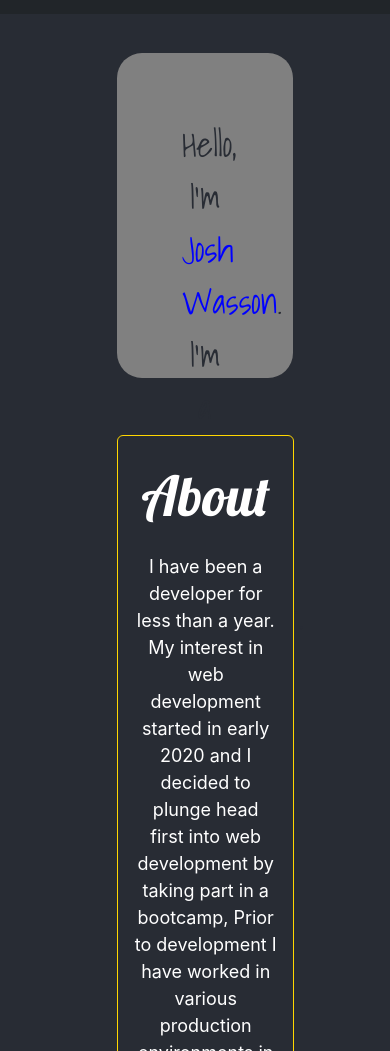
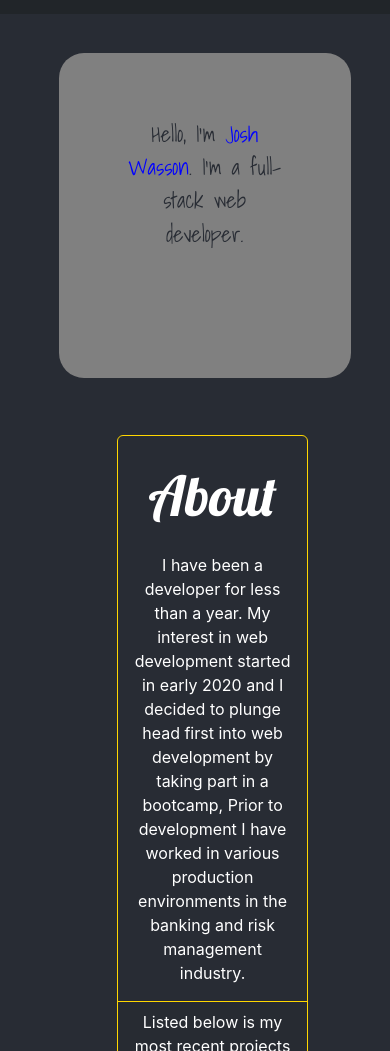
Before and after one commit to Joshwasson92/portfolio-react, a React (Create React App) app: page / in a window 390 px wide. Shown: the part 161-1212 px from the top of the page. Built offline with nearby package versions, Linux system fonts and the light colour scheme.

Commit message:
Mobile Friendly Styling!

```diff
--- a/src/App.css
+++ b/src/App.css
@@ -1,6 +1,15 @@
 @import url("https://fonts.googleapis.com/css2?family=Lobster&family=Shadows+Into+Light&display=swap");
 
-@media all and (min-width: 500px) and (max-width: 750px) {
+@media only screen and (min-width: 350px) and (max-width: 499) {
+  .hello {
+    font-size: large !important;
+  }
+  .name {
+    font-size: 10px !important;
+  }
+}
+
+/* @media (min-width: 500px) and (max-width: 750px) {
   .navLogo {
     max-width: 50px;
   }
@@ -26,9 +35,9 @@
     text-align: justify;
     width: 75%;
   }
-}
+} */
 
-@media all and (min-width: 500px) and (max-width: 750px) {
+@media only screen and (min-width: 500px) and (max-width: 750px) {
   .navLogo {
     max-width: 50px;
   }
@@ -55,7 +64,7 @@
   }
 }
 
-@media all and (min-width: 200px) and (max-width: 500px) {
+@media only screen and (min-width: 200px) and (max-width: 500px) {
   .navLogo {
     max-width: 30px;
   }
@@ -185,11 +194,11 @@
   margin-top: 10%;
   margin-left: 5%;
   height: 325px;
-  width: 45%;
+  width: 75%;
   padding: 65px;
   text-align: center;
   font-family: "Shadows Into Light", cursive;
-  font-size: 35px;
+  font-size: 125%;
   border-radius: 25px;
 }
 
--- a/src/components/About.css
+++ b/src/components/About.css
@@ -1,11 +1,17 @@
 @import url("https://fonts.googleapis.com/css2?family=Lobster&display=swap");
+
+@media only screen and (min-width: 200px) and (max-width: 500px) {
+  .aboutContent {
+    font-size: medium;
+  }
+}
 
 .aboutMeCard {
   background-color: #282c34;
   font-size: large;
-  max-width: 65%;
+  max-width: 85%;
   text-align: center;
-
+  margin-right: 30%;
   border-color: gold;
   align-items: center;
 }
--- a/src/components/About.js
+++ b/src/components/About.js
@@ -10,7 +10,7 @@ function About() {
       <Card className="aboutMeCard">
         <br />
         <Card.Title className="big-about">About</Card.Title>
-        <Card.Body>
+        <Card.Body className="aboutContent">
           I have been a developer for less than a year. My interest in web
           development started in early 2020 and I decided to plunge head first
           into web development by taking part in a bootcamp, Prior to
--- a/src/components/Contact.css
+++ b/src/components/Contact.css
@@ -1,3 +1,10 @@
+@media all and (max-width: 650px) {
+  .contact-form {
+    width: 350px;
+    margin-left: -80px;
+  }
+}
+
 .modal {
   position: fixed;
   top: 0;
@@ -9,11 +16,10 @@
 
 .modal-main {
   position: fixed;
-  width: 30%;
-  height: 30%;
-  top: 45%;
-  left: 37%;
-  /* transform: translate(-50%, -50%); */
+  width: 20%;
+  height: 20%;
+  top: 25%;
+  left: 24%;
 }
 
 .display-block {
--- a/src/components/Projects.css
+++ b/src/components/Projects.css
@@ -16,6 +16,15 @@
     max-height: auto;
     margin-left: auto;
     margin-right: auto;
+  }
+
+  .card.customCard {
+    width: 65%;
+    font-size: medium;
+  }
+
+  .projects-content {
+    margin-left: 18.6% !important;
   }
 }
 
@@ -42,7 +51,7 @@
   margin-right: 25px;
   padding-top: 25px;
   max-width: 85%;
-  float: none;
+  /* float: none; */
   text-align: center;
   border: 3px;
   border-color: gold;
```
